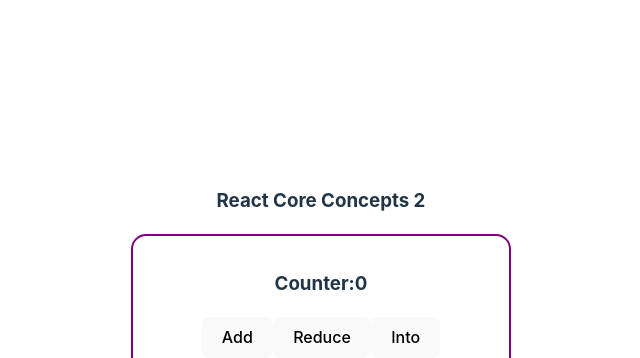
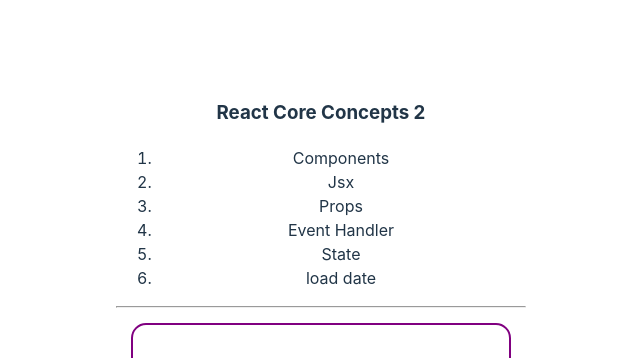
Before and after one commit to MdAlamin50/explore-react-cor-concepts-part2, a React (Vite) app: page / in a window 1280 px wide. Shown: the top 358 px of the page, without its empty margins (319-959 px from the left). Built offline with nearby package versions, Linux system fonts and the light colour scheme; no server answers.

Commit message:
added the commit

```diff
--- a/src/App.jsx
+++ b/src/App.jsx
@@ -5,6 +5,22 @@ import Friends from "./Friends";
 import Friend from "./Friend";
 
 function App() {
+  function  Concept(){
+    return(
+      <div>
+        <ol>
+          <li>Components</li>
+          <li>Jsx</li>
+          <li>Props</li>
+          <li>Event Handler</li>
+          <li>State</li>
+          <li>load date</li>
+        </ol>
+        <hr />
+      </div>
+    )
+  }
+
   function handleClick() {
     alert("button clicked");
   }
@@ -19,6 +35,7 @@ function App() {
   return (
     <>
       <h3>React Core Concepts 2</h3>
+      <Concept></Concept>
 
       <Counter></Counter>
       <button onClick={handleClick}>Click Me</button>
@@ -35,8 +52,17 @@ function App() {
       <Users></Users>
       <Friends></Friends>
       <Friend></Friend>
+
     </>
   );
 }
 
 export default App;
+
+/**
+ * data lode korte gela 5 ta consept jante hobe
+ * 1. create a state to store the data
+ *2. create use effect with o dependencies
+ * 3. use fetch to load data
+ * 4.
+ *  **/
--- a/src/Friends.jsx
+++ b/src/Friends.jsx
@@ -23,4 +23,5 @@ export default function friends() {
  * 2. use effect with dependency array
  * 3.use fetch to load data
  * 4.set loaded data to the state
+ * 5. display data on the component
  * **/
```
